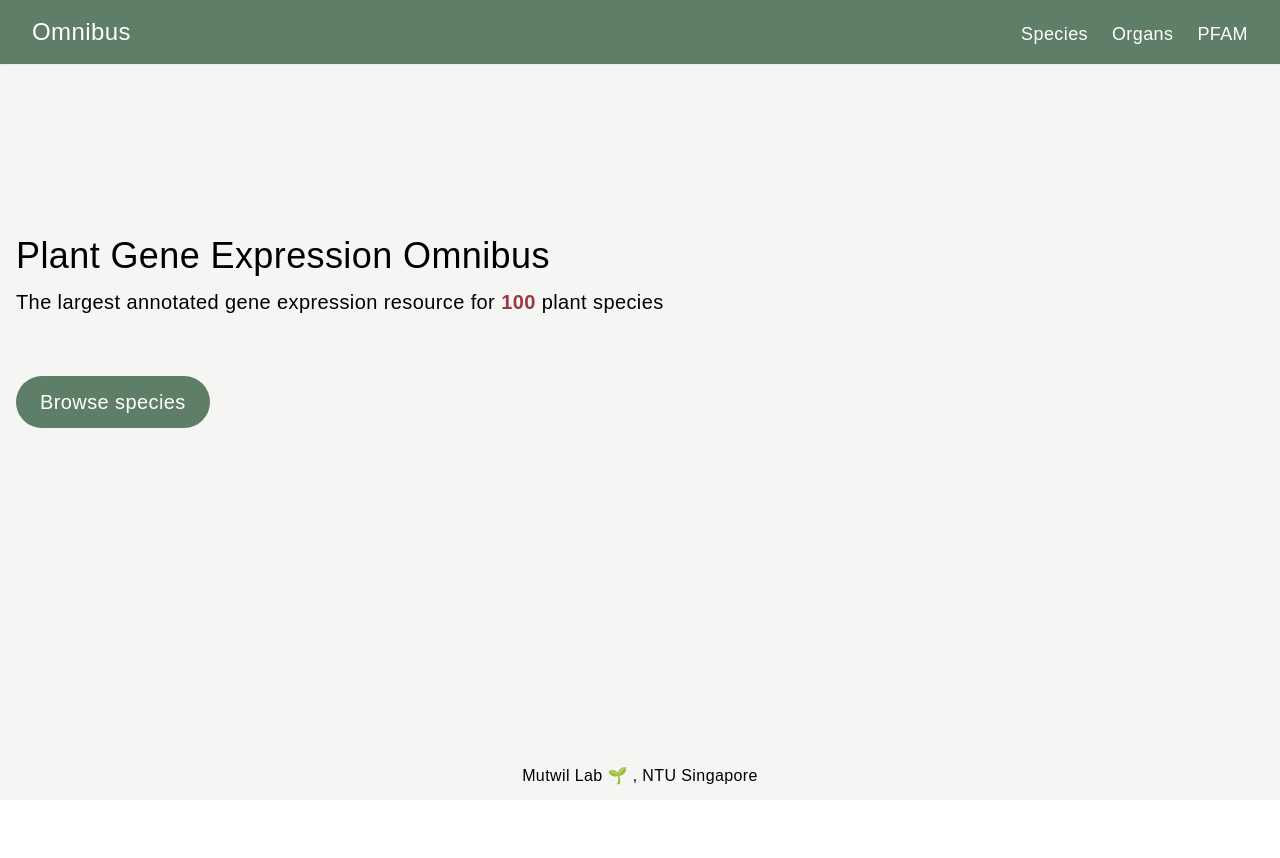
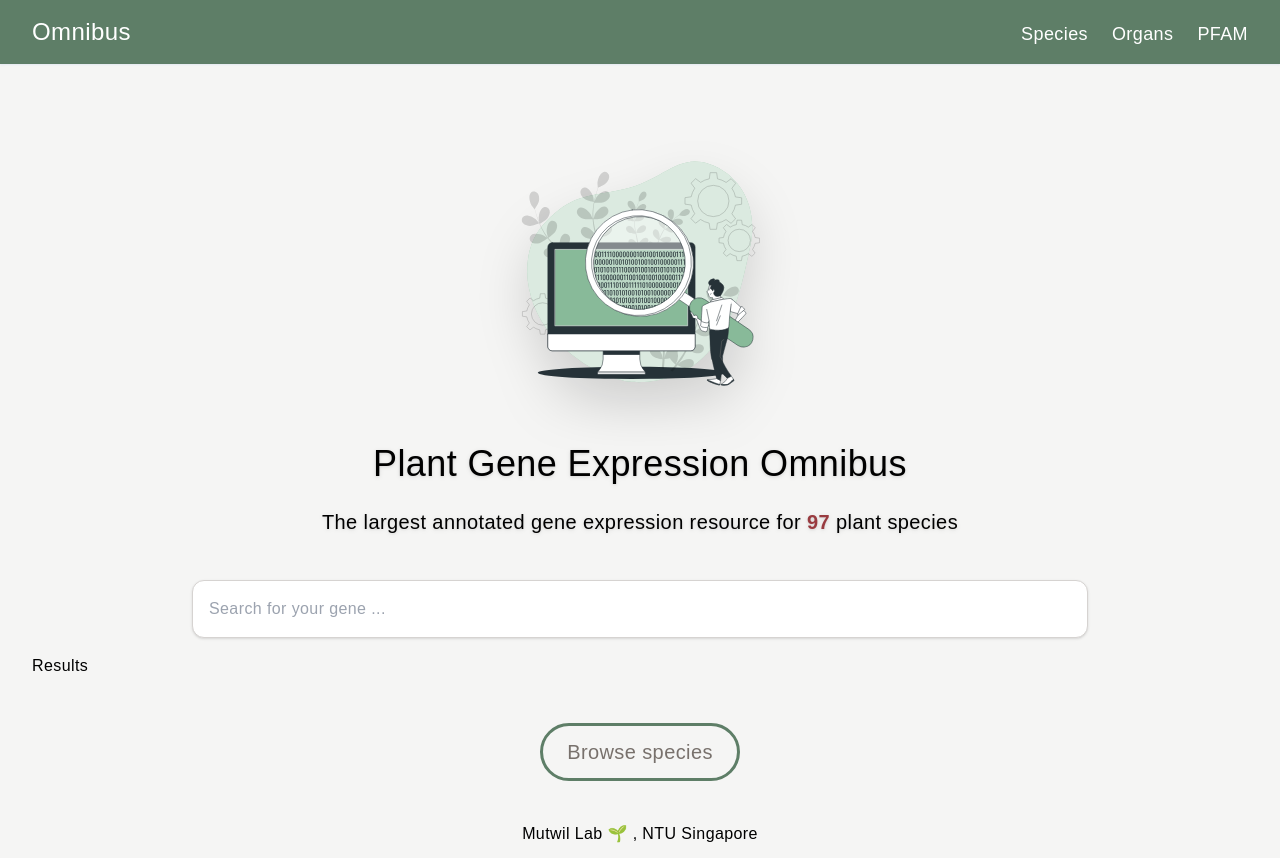
Before and after one commit to wgohome/plant-omnibus, a Next.js app: page / in a window 1280 px wide. Before the commit the page ends 800 px from the top, so only its background shows below. Built offline with nearby package versions, Linux system fonts and the light colour scheme.

Commit message:
feat: landing page redesign with debounced search box

```diff
--- a/components/layout.tsx
+++ b/components/layout.tsx
@@ -38,7 +38,7 @@ export default function Layout({ children }) {
         </nav>
       </header>
 
-      <main className="container mx-auto py-4 px-4">{children}</main>
+      <main className="container mx-auto py-4 px-8">{children}</main>
 
       <footer className="mt-auto">
         <div className="text-center px-8 py-3">
--- /dev/null
+++ b/components/searchBox.tsx
@@ -0,0 +1,34 @@
+import React from "react"
+import debounce from "lodash.debounce"
+
+const SearchBox = ({
+  initialValue,
+  onValueUpdate, // function to update state in parent component
+  placeholder,
+}) => {
+  const [ localValue, setLocalValue ] = React.useState(initialValue)
+  const handleValueChange = React.useCallback(
+    debounce(query => {
+      console.log(query)
+      // onValueUpdate(query)
+    }, 500),
+    [],
+  )
+
+  return (
+    <div>
+      <input
+        className="outline-none p-4 w-full rounded-xl shadow border border-stone-300 focus:ring ring-plb-green ring-offset-1 focus:border-green-plb"
+        value={localValue || ""}
+        onChange={(e) => {
+          setLocalValue(e.target.value)  // For local state in this component
+          handleValueChange(e.target.value)  // For external state and searching db
+        }}
+        placeholder={placeholder}
+        type="search"
+      />
+    </div>
+  )
+}
+
+export default SearchBox
--- a/package.json
+++ b/package.json
@@ -10,6 +10,7 @@
   },
   "dependencies": {
     "@types/react-table": "^7.7.12",
+    "lodash.debounce": "^4.0.8",
     "mongoose": "^6.5.1",
     "next": "12.2.3",
     "react": "18.2.0",
--- a/pages/index.tsx
+++ b/pages/index.tsx
@@ -2,8 +2,9 @@ import type { NextPage } from 'next'
 import Head from 'next/head'
 import Image from 'next/image'
 import Link from 'next/link'
-import styles from '../styles/Home.module.css'
+
 import Layout from '../components/Layout'
+import SearchBox from '../components/searchBox'
 
 const Home: NextPage = () => {
   return (
@@ -11,35 +12,57 @@ const Home: NextPage = () => {
       <Head>
         <title>Plant Gene Expression Omnibus</title>
       </Head>
-      <section>
-        <div>
-          <div className="h-36" />
-          <h1 className="text-4xl my-3">
+
+      <section id="home-banner-section">
+        <div className="pt-16 pb-8" id="home-banner-img-container">
+          <div className="relative w-64 h-64 mx-auto drop-shadow-2xl" id="home-banner-img">
+            <Image
+              src="/images/binary-code-bro-green.svg"
+              alt="home banner image"
+              layout="fill"
+              objectFit="cover"
+            />
+          </div>
+        </div>
+        <div className="text-center drop-shadow" id="home-banner-text">
+          <h1 className="text-4xl py-3">
             Plant Gene Expression Omnibus
           </h1>
-          <p className="text-xl my-3">
-            The largest annotated gene expression resource for <span className="font-bold text-plb-red">100</span> plant species
+          <p className="text-xl py-3">
+            The largest annotated gene expression resource for{" "}
+            <Link href="/species">
+              <a className="hover:underline active:text-plb-green">
+                <span className="font-bold text-xl text-plb-red">97</span> plant species
+              </a>
+            </Link>
           </p>
-          <div className="h-12" />
+        </div>
+      </section>
+
+      <section className="py-4" id="home-search-global">
+        <div className="max-w-4xl mx-auto my-4" id="search-box">
+          <SearchBox
+            initialValue=""
+            onValueUpdate={() => {}}
+            placeholder="Search for your gene ..."
+          />
+        </div>
+        <div className="my-4" id="search-results">
+          Results
+        </div>
+      </section>
+
+      <section id="home-other-actions">
+        <div className="flex justify-center my-4">
           <Link href="/species">
-            <button type="button" className="text-xl text-white bg-plb-green hover:bg-green-800 focus:outline-none focus:ring-4 focus:ring-green-300 rounded-full px-6 py-3 text-center">
+            <a type="button" className="text-xl text-stone-500 outline outline-plb-green hover:bg-green-800 focus:outline-none focus:ring-4 focus:ring-green-300 rounded-full px-6 py-3 text-center">
               Browse species
-            </button>
+            </a>
           </Link>
         </div>
+      </section>
 
-        {/* <div className="">
-          <Image
-            src="/images/pots_of_plants.jpg"
-            alt="background image"
-            width={400}
-            height={180}
-            layout="responsive"
-            objectFit="cover"
-            objectPosition="50% bottom"
-          />
-        </div> */}
-
+      <section id="home-draft">
         {/* <div className="h-40"></div>
 
         <h2>1. Select your species</h2>
```
Also changed, not shown: 1 other file (tests, documents, lock files or other folders).
